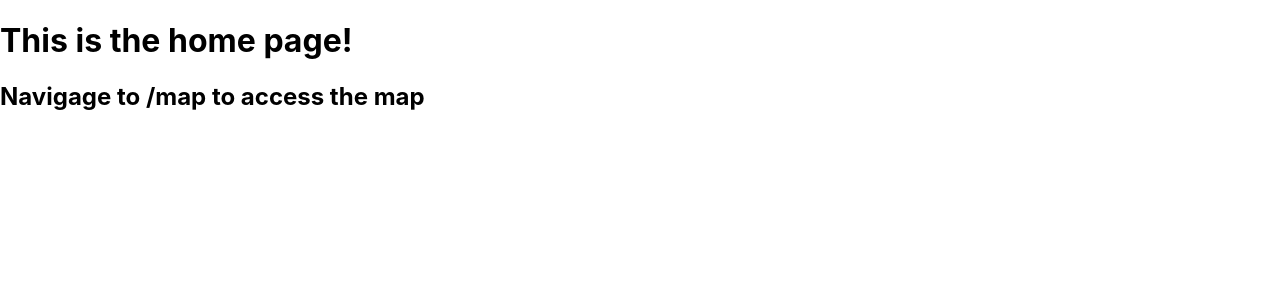
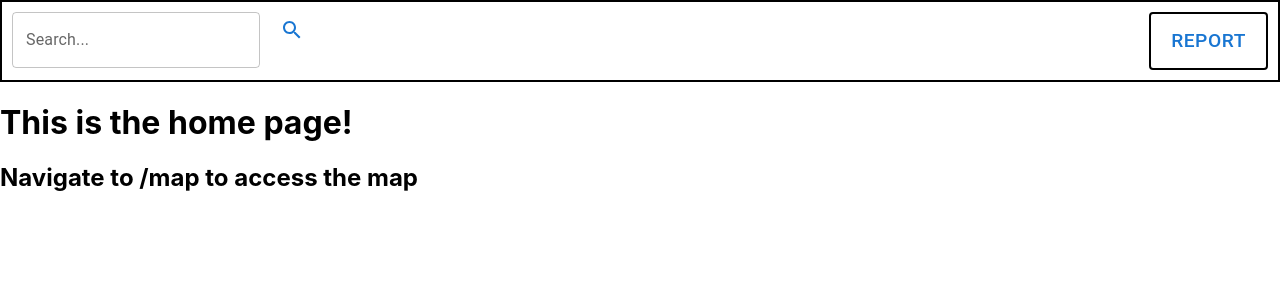
Before and after one commit to MMMCCLU/LeftoverEats, a React (Create React App) app in the folder access-maps/: page / in a window 1280 px wide. Shown: the top 300 px of the page. Built offline with nearby package versions, Linux system fonts and the light colour scheme; no server answers.

Commit message:
add search, report, and navbar

```diff
--- a/access-maps/package.json
+++ b/access-maps/package.json
@@ -3,6 +3,10 @@
   "version": "0.1.0",
   "private": true,
   "dependencies": {
+    "@emotion/react": "^11.11.4",
+    "@emotion/styled": "^11.11.0",
+    "@mui/icons-material": "^5.15.14",
+    "@mui/material": "^5.15.14",
     "@react-google-maps/api": "^2.19.3",
     "@testing-library/jest-dom": "^5.17.0",
     "@testing-library/react": "^13.4.0",
--- a/access-maps/src/App.jsx
+++ b/access-maps/src/App.jsx
@@ -2,10 +2,12 @@ import ReactDOM from "react-dom/client";
 import { BrowserRouter, Routes, Route } from "react-router-dom";
 import Home from "./pages/Home";
 import Map from "./pages/Map";
+import NavBar from "./components/NavBar";
 
 export default function App() {
   return (
     <BrowserRouter>
+      <NavBar></NavBar>
       <Routes>
           <Route index element={<Home />} />
           <Route path="/map" element={<Map />} />
--- /dev/null
+++ b/access-maps/src/components/NavBar.jsx
@@ -0,0 +1,15 @@
+import Report from "./Report";
+import Search from "./Search";
+
+function NavBar()
+{
+    return (
+        <div style={{ display: 'flex', border: '2px solid black', padding: '10px' }}>
+            <Search />
+            <div style={{ marginLeft: 'auto' }}> {/* Aligns the Report button all the way to the right */}
+                <Report />
+            </div>
+        </div>
+    );
+};
+export default NavBar;
--- /dev/null
+++ b/access-maps/src/components/Report.jsx
@@ -0,0 +1,46 @@
+import React, { useState } from 'react';
+import Button from '@mui/material/Button';
+import Drawer from '@mui/material/Drawer';
+
+// TODO: This is a report button to add a feature to the map- Please IMPLEMENT ME!
+function Report()
+{
+    const [open, setOpen] = useState(false);
+
+    const toggleDrawer = (isOpen) => () => {
+        setOpen(isOpen);
+    };
+
+    const DrawerList = (
+        <div>
+            <Button>Ramp</Button>
+            <Button>Stair</Button>
+            <Button>Elevator</Button>
+            {/* ADD MORE REPORT CASES */}
+        </div>
+    );
+
+    return (
+    <div>
+        <Button
+            onClick={toggleDrawer(true)}
+            style={{
+                border: '2px solid black',
+                padding: '10px 20px', // Increase padding to make the button bigger
+                fontSize: '1.2rem', // Increase font size
+            }}
+            >
+                REPORT
+        </Button>
+        <Drawer
+            anchor="right"
+            open={open}
+            onClose={toggleDrawer(false)}
+        >
+
+            {DrawerList}
+        </Drawer>
+    </div>
+    );
+};
+export default Report;
--- /dev/null
+++ b/access-maps/src/components/Search.jsx
@@ -0,0 +1,17 @@
+import TextField from '@mui/material/TextField';
+import SearchIcon from '@mui/icons-material/Search';
+import Button from '@mui/material/Button';
+
+// TODO: This is a search bar to pick a map- Please IMPLEMENT ME!
+function Search()
+{
+    return (
+        <div>
+            <TextField id="outlined-basic" label="Search..." variant="outlined" />
+            <Button>
+                <SearchIcon/>
+            </Button>
+        </div>
+    );
+};
+export default Search;
--- a/access-maps/src/pages/Home.jsx
+++ b/access-maps/src/pages/Home.jsx
@@ -4,7 +4,7 @@ function Home() {
     return (
         <div>
           <h1>This is the home page!</h1>
-          <h2>Navigage to /map to access the map</h2>
+          <h2>Navigate to /map to access the map</h2>
         </div>
       );
 }
--- a/access-maps/src/pages/Map.jsx
+++ b/access-maps/src/pages/Map.jsx
@@ -11,7 +11,7 @@ const mapContainerStyle = {
 
 const center = { lat: 34.6834, lng: -82.8374 };
 
-const Map = () => {
+function Map() {
   const { isLoaded, loadError } = useLoadScript({
     googleMapsApiKey: GOOGLE_MAPS_API_KEY,
     libraries,
```
Also changed, not shown: 1 other file (tests, documents, lock files or other folders).
